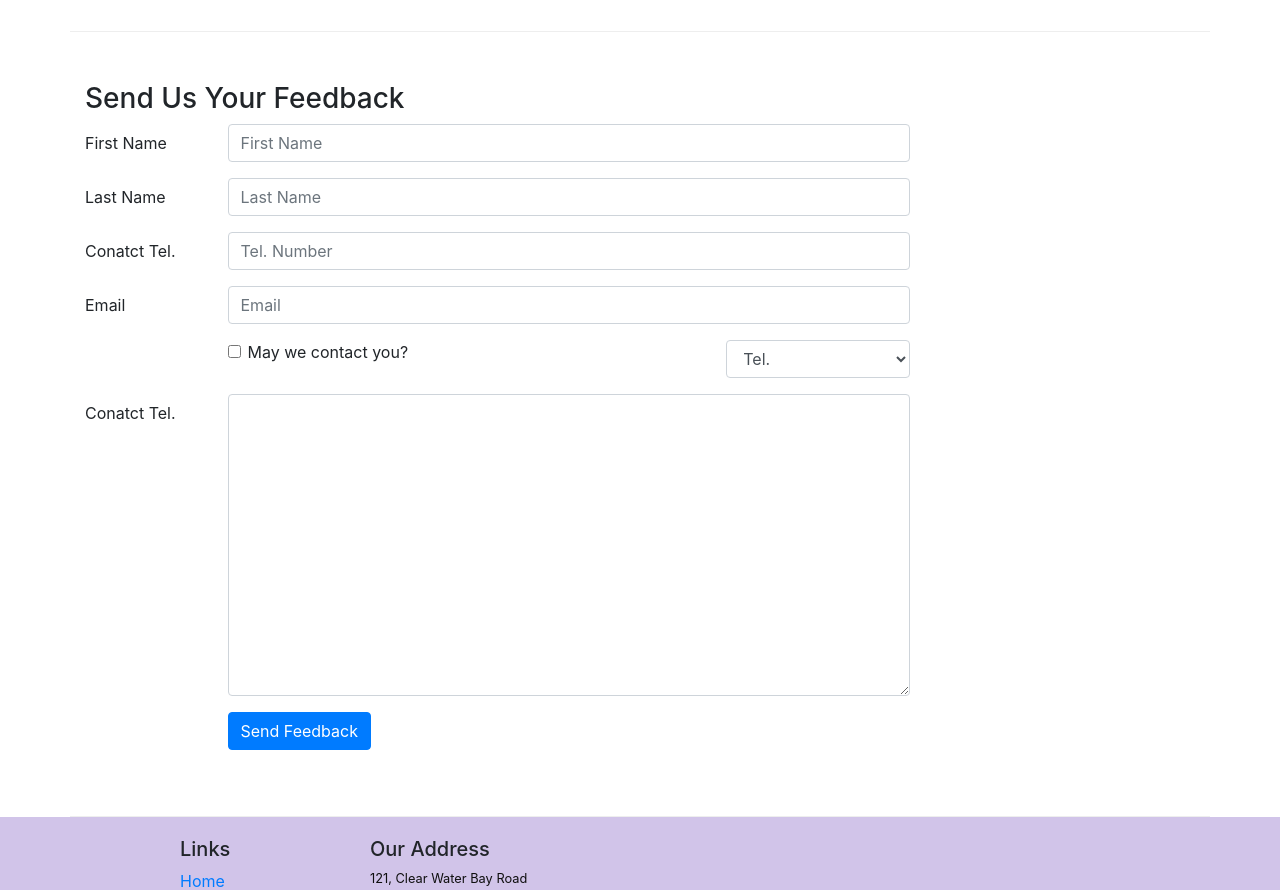
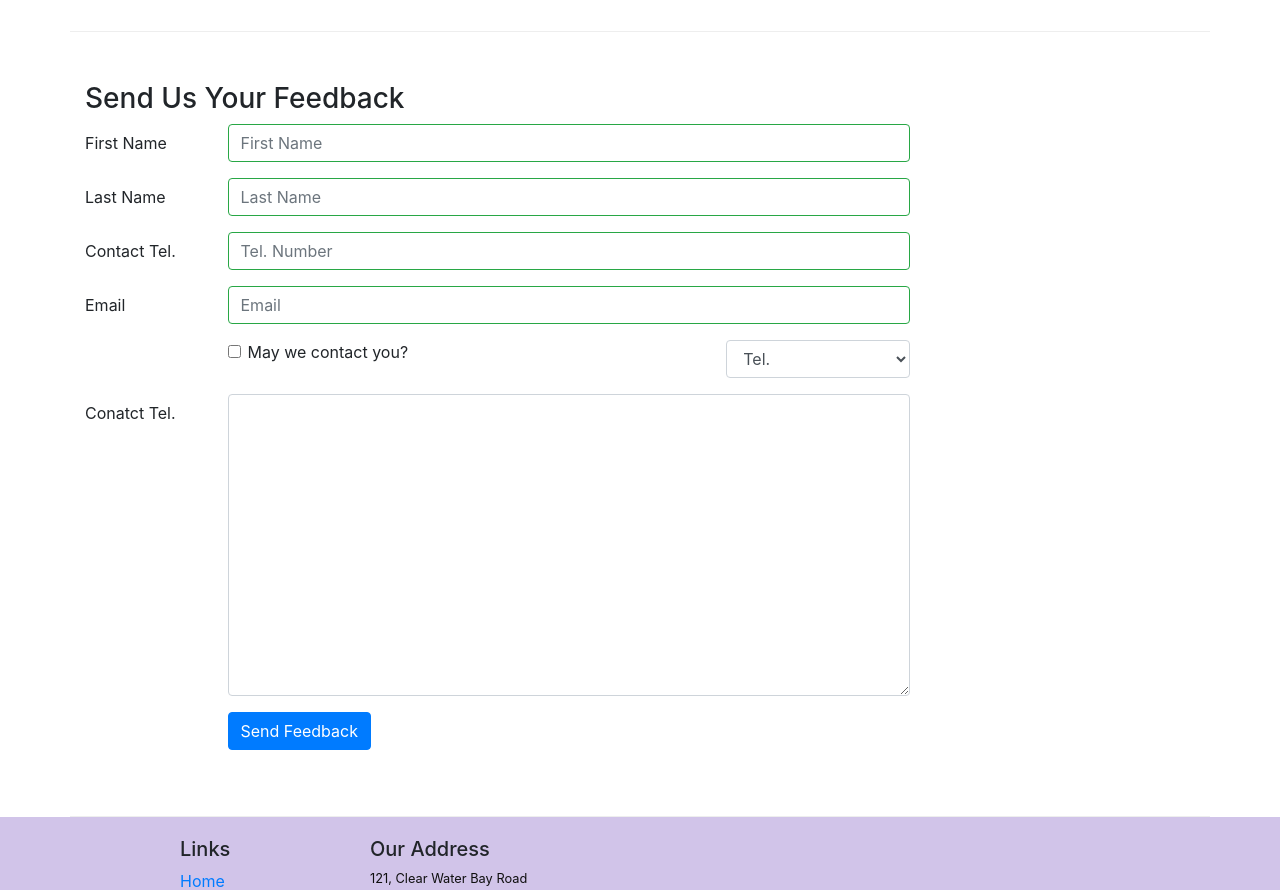
Before and after one commit to ankit15681/Confusion, a React (Create React App) app: page /contactus in a window 1280 px wide. Shown: the part 860-1750 px from the top of the page. Built offline with nearby package versions, Linux system fonts and the light colour scheme.

Commit message:
controlled form validation

```diff
--- a/src/components/ContactComponent.js
+++ b/src/components/ContactComponent.js
@@ -1,5 +1,5 @@
 import React, {Component} from 'react';
-import {Breadcrumb, BreadcrumbItem, Form, FormGroup, Input, Label, Col, Button} from 'reactstrap';
+import {Breadcrumb, BreadcrumbItem, Form, FormGroup, Input, Label, Col, Button, FormFeedback} from 'reactstrap';
 import {Link} from 'react-router-dom';
 
 class Contact extends Component {
@@ -13,12 +13,53 @@
              message: '',
              contactType: 'Tel.',
              email : '',
-             agree: false
+             agree: false,
+             touched: {
+                firstname: false,
+                lastname: false,
+                telnum: false,
+                email: false
+            }
 
          }
          this.handleSubmit = this.handleSubmit.bind(this);
          this.handleInputChange = this.handleInputChange.bind(this);
      }
+
+     handleBlur = (field) => (evt) => {
+        this.setState({
+          touched: { ...this.state.touched, [field]: true },
+        });
+    }
+
+    validate(firstname, lastname, telnum, email) {
+
+        const errors = {
+            firstname: '',
+            lastname: '',
+            telnum: '',
+            email: ''
+        };
+
+        if (this.state.touched.firstname && firstname.length < 3)
+            errors.firstname = 'First Name should be >= 3 characters';
+        else if (this.state.touched.firstname && firstname.length > 10)
+            errors.firstname = 'First Name should be <= 10 characters';
+
+        if (this.state.touched.lastname && lastname.length < 3)
+            errors.lastname = 'Last Name should be >= 3 characters';
+        else if (this.state.touched.lastname && lastname.length > 10)
+            errors.lastname = 'Last Name should be <= 10 characters';
+
+        const reg = /^\d+$/;
+        if (this.state.touched.telnum && !reg.test(telnum))
+            errors.telnum = 'Tel. Number should contain only numbers';
+
+        if (this.state.touched.email && email.split('').filter(x => x === '@').length !== 1)
+            errors.email = 'Email should contain a @';
+
+        return errors;
+    }
 
      handleInputChange(event){
          const target = event.target;
@@ -39,7 +80,11 @@
 
 
     render(){
+
+        const errors = this.validate(this.state.firstname, this.state.lastname, this.state.telnum, this.state.email);
+
         return(
+
             <div className="container">
                 <div className="row">
                          <Breadcrumb>
@@ -87,30 +132,59 @@
                     <div className="col-12 col-md-9">
 
                        <Form onSubmit={this.handleSubmit}>
-                             <FormGroup row >
+
+                            <FormGroup row>
                                 <Label htmlFor="firstname" md={2}>First Name</Label>
                                 <Col md={10}>
-                                  <Input type="text" id="firstname" name="firstname" placeholder="First Name" value={this.state.firstname} onChange={this.handleInputChange}/>
+                                    <Input type="text" id="firstname" name="firstname"
+                                        placeholder="First Name"
+                                        value={this.state.firstname}
+                                        valid={errors.firstname === ''}
+                                        invalid={errors.firstname !== ''}
+                                        onBlur={this.handleBlur('firstname')}
+                                        onChange={this.handleInputChange} />
+                                    <FormFeedback>{errors.firstname}</FormFeedback>
                                 </Col>
-                             </FormGroup>
-                             <FormGroup row >
+                            </FormGroup>
+                            <FormGroup row>
                                 <Label htmlFor="lastname" md={2}>Last Name</Label>
                                 <Col md={10}>
-                                  <Input type="text" id="lastname" name="lastname" placeholder="Last Name" value={this.state.lastname} onChange={this.handleInputChange}/>
+                                    <Input type="text" id="lastname" name="lastname"
+                                        placeholder="Last Name"
+                                        value={this.state.lastname}
+                                        valid={errors.lastname === ''}
+                                        invalid={errors.lastname !== ''}
+                                        onBlur={this.handleBlur('lastname')}
+                                        onChange={this.handleInputChange} />
+                                    <FormFeedback>{errors.lastname}</FormFeedback>
                                 </Col>
-                             </FormGroup>
-                             <FormGroup row >
-                                <Label htmlFor="telnum" md={2}>Conatct Tel.</Label>
+                            </FormGroup>
+                            <FormGroup row>
+                                <Label htmlFor="telnum" md={2}>Contact Tel.</Label>
                                 <Col md={10}>
-                                  <Input type="tel" id="telnum" name="telnum" placeholder="Tel. Number" value={this.state.telnum} onChange={this.handleInputChange}/>
+                                    <Input type="tel" id="telnum" name="telnum"
+                                        placeholder="Tel. Number"
+                                        value={this.state.telnum}
+                                        valid={errors.telnum === ''}
+                                        invalid={errors.telnum !== ''}
+                                        onBlur={this.handleBlur('telnum')}
+                                        onChange={this.handleInputChange} />
+                                    <FormFeedback>{errors.telnum}</FormFeedback>
                                 </Col>
-                             </FormGroup>
-                             <FormGroup row >
+                            </FormGroup>
+                            <FormGroup row>
                                 <Label htmlFor="email" md={2}>Email</Label>
                                 <Col md={10}>
-                                  <Input type="text" id="email" name="email" placeholder="Email" value={this.state.email} onChange={this.handleInputChange}/>
+                                    <Input type="email" id="email" name="email"
+                                        placeholder="Email"
+                                        value={this.state.email}
+                                        valid={errors.email === ''}
+                                        invalid={errors.email !== ''}
+                                        onBlur={this.handleBlur('email')}
+                                        onChange={this.handleInputChange} />
+                                    <FormFeedback>{errors.email}</FormFeedback>
                                 </Col>
-                             </FormGroup>
+                            </FormGroup>
                              <FormGroup row >
                                 <Col md={{size : 6, offset : 2}}>
                                    <FormGroup check>
```
